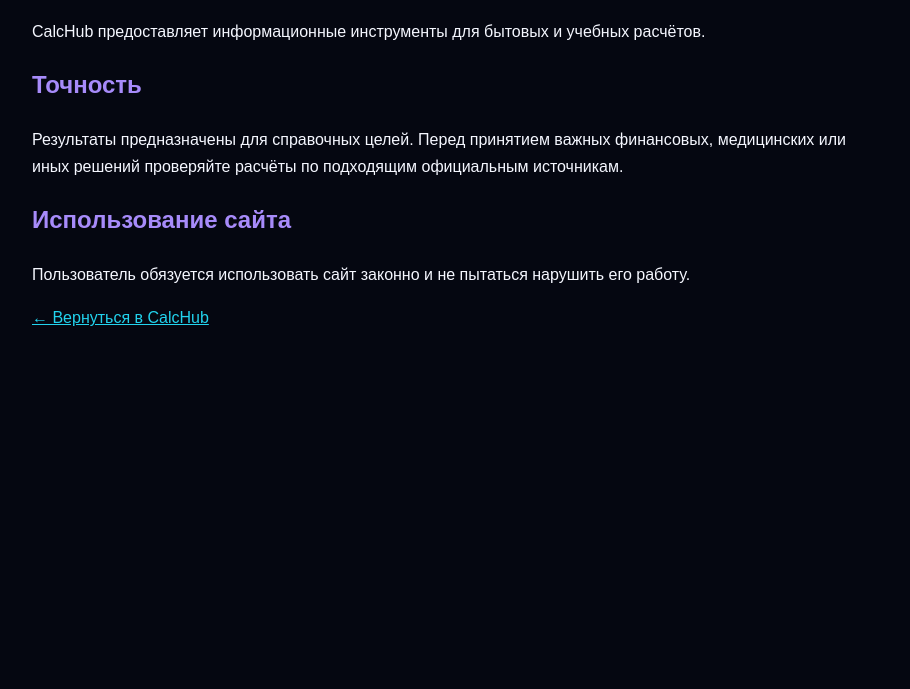
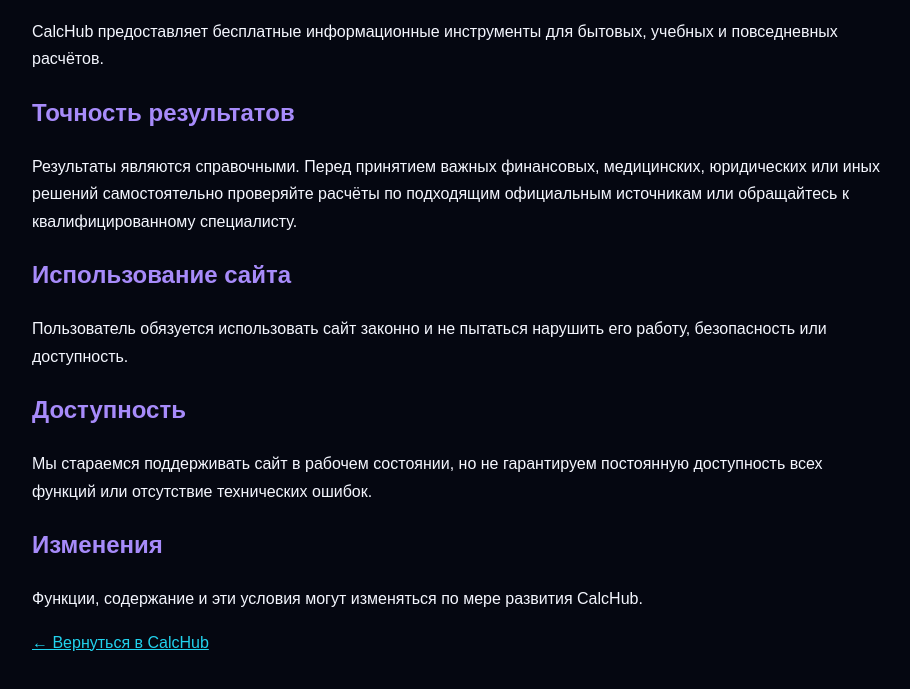
Before and after one commit to oleg1488-ui/calchub, a plain HTML site: page terms.html in a window 1280 px wide. Shown: the part 139-828 px from the top of the page, without its empty margins (183-1093 px from the left). Before the commit the page ends 800 px from the top, so only its background shows below. Drawn offline with Linux system fonts and the light colour scheme.

Commit message:
Improve terms of use

```diff
--- a/terms.html
+++ b/terms.html
@@ -1 +1,24 @@
-<!DOCTYPE html><html lang="ru"><head><meta charset="UTF-8"><meta name="viewport" content="width=device-width,initial-scale=1"><title>Условия использования — CalcHub</title><style>body{font-family:Arial,sans-serif;max-width:850px;margin:40px auto;padding:20px;background:#050711;color:#f5f7ff;line-height:1.7}a{color:#22d3ee}h1,h2{color:#a78bfa}</style></head><body><h1>Условия использования</h1><p>CalcHub предоставляет информационные инструменты для бытовых и учебных расчётов.</p><h2>Точность</h2><p>Результаты предназначены для справочных целей. Перед принятием важных финансовых, медицинских или иных решений проверяйте расчёты по подходящим официальным источникам.</p><h2>Использование сайта</h2><p>Пользователь обязуется использовать сайт законно и не пытаться нарушить его работу.</p><p><a href="index.html">← Вернуться в CalcHub</a></p></body></html>
+<!DOCTYPE html>
+<html lang="ru">
+<head>
+<meta charset="UTF-8">
+<meta name="viewport" content="width=device-width,initial-scale=1">
+<meta name="robots" content="index,follow">
+<link rel="canonical" href="https://oleg1488-ui.github.io/calchub/terms.html">
+<link rel="icon" type="image/svg+xml" href="favicon.svg">
+<title>Условия использования — CalcHub</title>
+<style>body{font-family:Arial,sans-serif;max-width:850px;margin:40px auto;padding:20px;background:#050711;color:#f5f7ff;line-height:1.7}a{color:#22d3ee}h1,h2{color:#a78bfa}</style>
+</head>
+<body>
+<h1>Условия использования</h1>
+<p>CalcHub предоставляет бесплатные информационные инструменты для бытовых, учебных и повседневных расчётов.</p>
+<h2>Точность результатов</h2>
+<p>Результаты являются справочными. Перед принятием важных финансовых, медицинских, юридических или иных решений самостоятельно проверяйте расчёты по подходящим официальным источникам или обращайтесь к квалифицированному специалисту.</p>
+<h2>Использование сайта</h2>
+<p>Пользователь обязуется использовать сайт законно и не пытаться нарушить его работу, безопасность или доступность.</p>
+<h2>Доступность</h2>
+<p>Мы стараемся поддерживать сайт в рабочем состоянии, но не гарантируем постоянную доступность всех функций или отсутствие технических ошибок.</p>
+<h2>Изменения</h2>
+<p>Функции, содержание и эти условия могут изменяться по мере развития CalcHub.</p>
+<p><a href="index.html">← Вернуться в CalcHub</a></p>
+</body></html>
```
